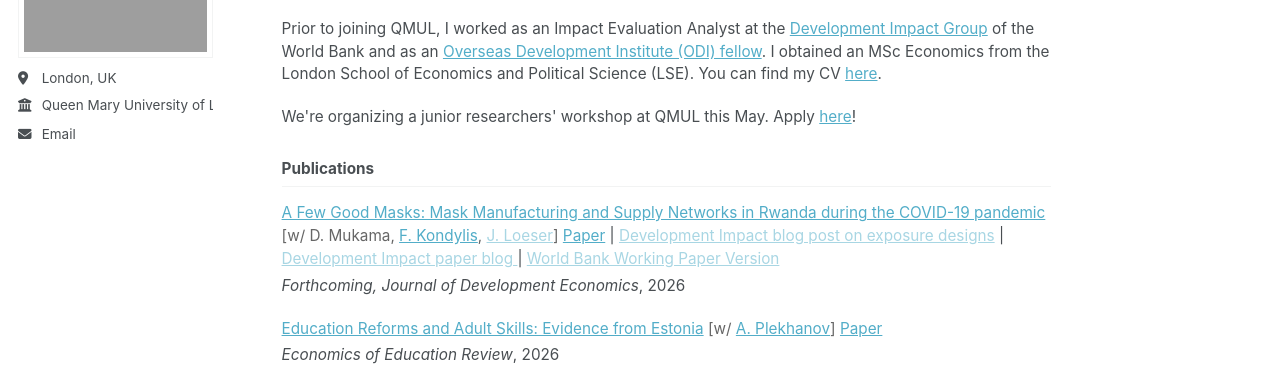
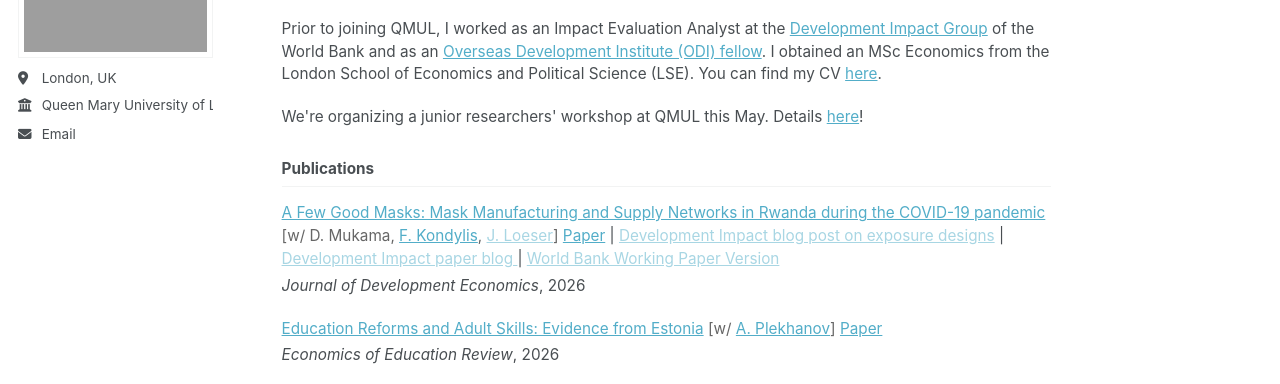
Before and after one commit to kbyrne-econ/kbyrne-econ.github.io, a Jekyll site: the page built from _pages/about.md, in a window 1280 px wide and 1198 px high. Shown: the part 190-574 px from the top of the window. Built offline with Jekyll 4.4.1, drawn with Linux system fonts in a browser that asks for light colours; a script that is not in the unit is left out.

Commit message:
Update CV and publications: refine workshop details and correct publication status

```diff
--- a/_pages/about.md
+++ b/_pages/about.md
@@ -13,7 +13,7 @@ redirect_from:
 
 <p style="font-size: 0.85em;">Prior to joining QMUL, I worked as an Impact Evaluation Analyst at the <a href="https://www.worldbank.org/en/about/unit/unit-dec/impactevaluation">Development Impact Group</a> of the World Bank and as an <a href="https://odi.org/en/fellowship-scheme/">Overseas Development Institute (ODI) fellow</a>. I obtained an MSc Economics from the London School of Economics and Political Science (LSE). You can find my CV <a href="http://kbyrne-econ.github.io/files/cv-kieran-byrne.pdf">here</a>.</p>
 
-<p style="font-size: 0.85em;">We're organizing a junior researchers' workshop at QMUL this May. Apply <a href="https://www.qmul.ac.uk/sef/events/conferences/items/call-for-papers---8th-qmul-economics-and-finance-workshop-for-phd--post-doctoral-students.html">here</a>!</p>
+<p style="font-size: 0.85em;">We're organizing a junior researchers' workshop at QMUL this May. Details <a href="https://www.qmul.ac.uk/sef/events/conferences/items/call-for-papers---8th-qmul-economics-and-finance-workshop-for-phd--post-doctoral-students.html">here</a>!</p>
 
 
 <h2 style="font-size: 0.85em;">Publications</h2>
```
Also changed, not shown: _publications/bklm.md (+1 -1 lines), 5 other files.
